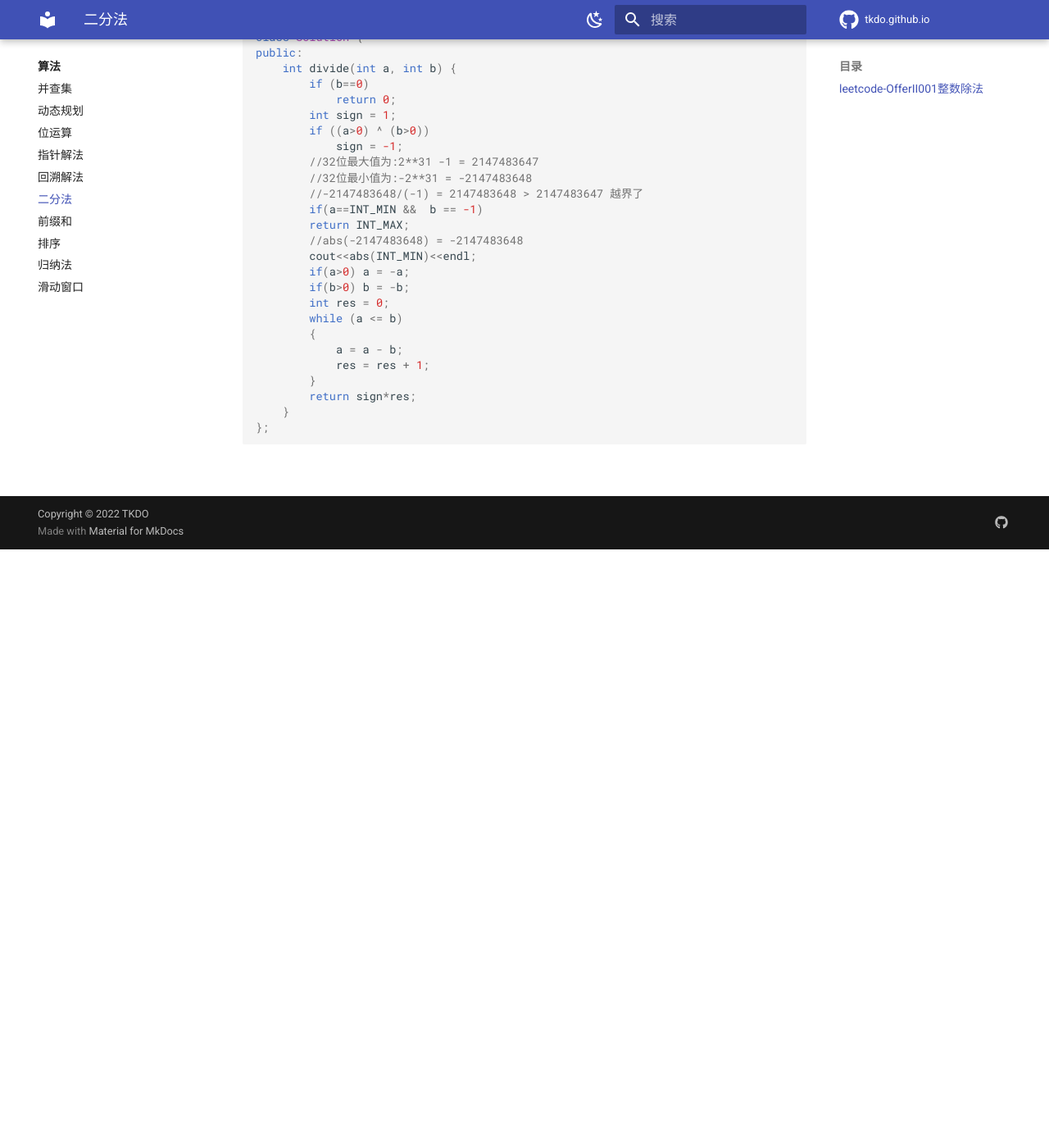
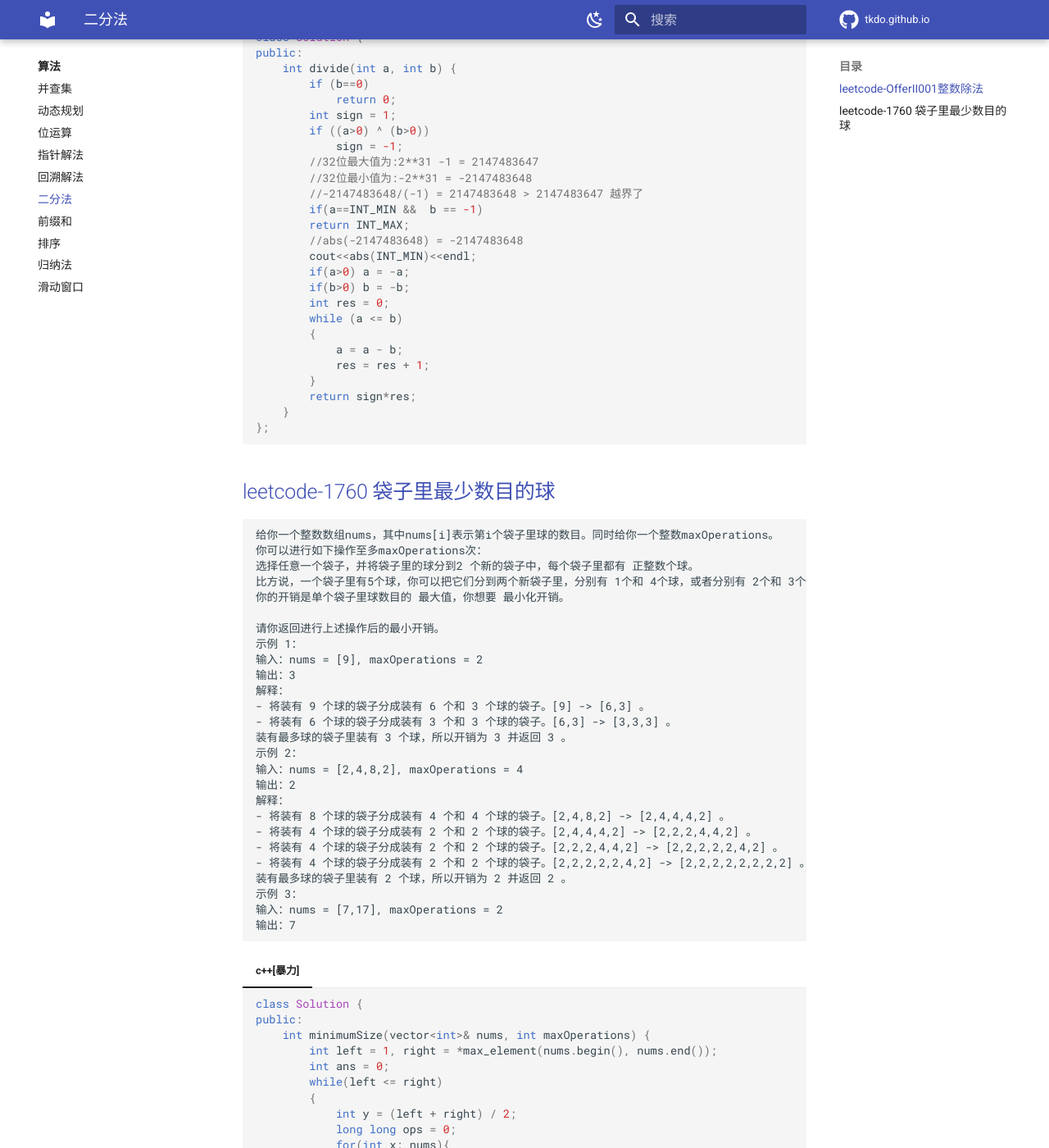
Before and after one commit to tkdo/tkdo.github.io, an MkDocs documentation site: the page built from docs/algorithm/binary.md, in a window 1280 px wide and 1400 px high, scrolled down 730 px. Shown: the whole window at 82% size. Built offline with MkDocs 1.6.1 and Material for MkDocs 9.7.7, drawn with Linux system fonts in a browser that asks for light colours; comment, search, counter and statistics services are not loaded; some of the changed text lies outside the part shown.

Commit message:
二分查找

````diff
--- a/docs/algorithm/binary.md
+++ b/docs/algorithm/binary.md
@@ -53,3 +53,62 @@
         }
     };
     ```
+
+## [leetcode-1760 袋子里最少数目的球](https://leetcode.cn/problems/minimum-limit-of-balls-in-a-bag/)
+    给你一个整数数组nums，其中nums[i]表示第i个袋子里球的数目。同时给你一个整数maxOperations。
+    你可以进行如下操作至多maxOperations次：
+    选择任意一个袋子，并将袋子里的球分到2 个新的袋子中，每个袋子里都有 正整数个球。
+    比方说，一个袋子里有5个球，你可以把它们分到两个新袋子里，分别有 1个和 4个球，或者分别有 2个和 3个球。
+    你的开销是单个袋子里球数目的 最大值，你想要 最小化开销。
+
+    请你返回进行上述操作后的最小开销。
+    示例 1：
+    输入：nums = [9], maxOperations = 2
+    输出：3
+    解释：
+    - 将装有 9 个球的袋子分成装有 6 个和 3 个球的袋子。[9] -> [6,3] 。
+    - 将装有 6 个球的袋子分成装有 3 个和 3 个球的袋子。[6,3] -> [3,3,3] 。
+    装有最多球的袋子里装有 3 个球，所以开销为 3 并返回 3 。
+    示例 2：
+    输入：nums = [2,4,8,2], maxOperations = 4
+    输出：2
+    解释：
+    - 将装有 8 个球的袋子分成装有 4 个和 4 个球的袋子。[2,4,8,2] -> [2,4,4,4,2] 。
+    - 将装有 4 个球的袋子分成装有 2 个和 2 个球的袋子。[2,4,4,4,2] -> [2,2,2,4,4,2] 。
+    - 将装有 4 个球的袋子分成装有 2 个和 2 个球的袋子。[2,2,2,4,4,2] -> [2,2,2,2,2,4,2] 。
+    - 将装有 4 个球的袋子分成装有 2 个和 2 个球的袋子。[2,2,2,2,2,4,2] -> [2,2,2,2,2,2,2,2] 。
+    装有最多球的袋子里装有 2 个球，所以开销为 2 并返回 2 。
+    示例 3：
+    输入：nums = [7,17], maxOperations = 2
+    输出：7
+
+
+=== "c++[暴力]"
+
+    ```c++
+    class Solution {
+    public:
+        int minimumSize(vector<int>& nums, int maxOperations) {
+            int left = 1, right = *max_element(nums.begin(), nums.end());
+            int ans = 0;
+            while(left <= right)
+            {
+                int y = (left + right) / 2;
+                long long ops = 0;
+                for(int x: nums){
+                    ops += (x-1) / y;
+                }
+                if (ops <= maxOperations)
+                {
+                    ans = y;
+                    right =  y - 1;
+                }
+                else
+                {
+                    left = y + 1;
+                }
+            }
+            return ans;
+        }
+    };
+    ```
````
